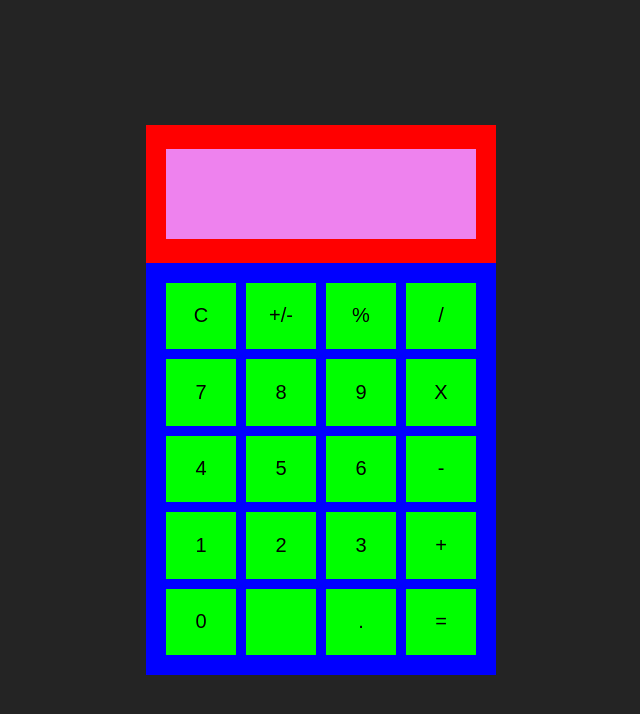
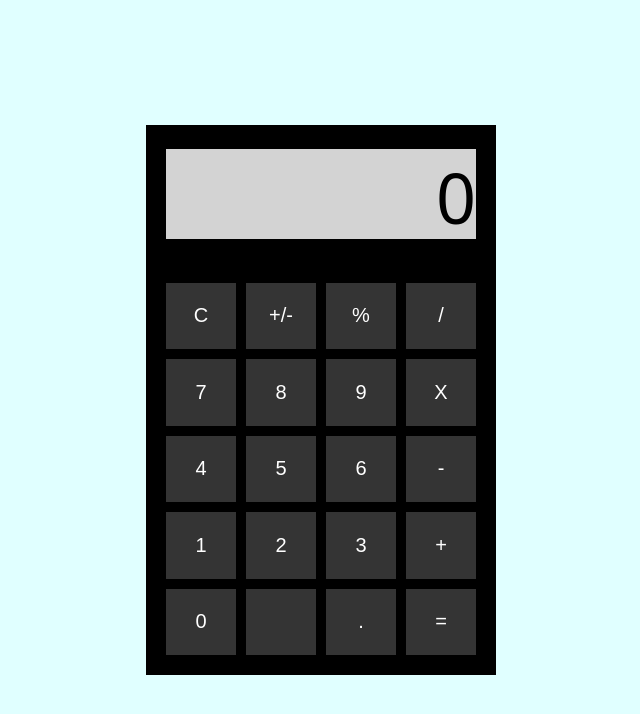
Before and after one commit to nilsmuralles/P1-Calculadora, a React (Vite) app: page / in a window 1280 px wide. Shown: the top 714 px of the page, without its empty margins (319-959 px from the left). Built offline with nearby package versions, Linux system fonts and the light colour scheme.

Commit message:
feat: Display functionallity

```diff
--- a/src/components/button/Button.css
+++ b/src/components/button/Button.css
@@ -1,7 +1,8 @@
 button {
   margin: 0;
   border: 0;
-  background-color: lime;
+  color: white;
+  background-color: #343434;
   cursor: pointer;
   font-size: 20px;
 }
--- a/src/components/calculator/Calculator.css
+++ b/src/components/calculator/Calculator.css
@@ -1,7 +1,7 @@
 main {
   width: 350px;
   height: 550px;
-  background-color: gray;
+  background-color: black;
 }
 
 .display-container {
@@ -10,13 +10,13 @@ main {
   display: flex;
   justify-content: center;
   align-items: center;
-  background-color: red;
+  background-color: black;
 }
 
 .buttons-container {
   width: 100%;
   height: 75%;
-  background-color: blue;
+  background-color: black;
   padding: 20px;
   display: grid;
   grid-template-columns: repeat(4, 1fr);
--- a/src/components/calculator/Calculator.tsx
+++ b/src/components/calculator/Calculator.tsx
@@ -1,32 +1,35 @@
 import Button from '../button/Button'
 import Display from '../display/Display'
+import useCalculator from '../../hooks/useCalculator'
 import './Calculator.css'
 
 const Calculator = () => {
+  const { display, inputNumber } = useCalculator()
+
   return (
     <>
       <main>
         <section className='display-container'>
-          <Display />
+          <Display value={ display }/>
         </section>
         <section className='buttons-container'>
           <Button label='C' onClick={()=>{}}/>
           <Button label='+/-' onClick={()=>{}}/>
           <Button label='%' onClick={()=>{}}/>
           <Button label='/' onClick={()=>{}}/>
-          <Button label='7' onClick={()=>{}}/>
-          <Button label='8' onClick={()=>{}}/>
-          <Button label='9' onClick={()=>{}}/>
+          <Button label='7' onClick={()=>{ inputNumber('7') }}/>
+          <Button label='8' onClick={()=>{ inputNumber('8') }}/>
+          <Button label='9' onClick={()=>{ inputNumber('9') }}/>
           <Button label='X' onClick={()=>{}}/>
-          <Button label='4' onClick={()=>{}}/>
-          <Button label='5' onClick={()=>{}}/>
-          <Button label='6' onClick={()=>{}}/>
+          <Button label='4' onClick={()=>{ inputNumber('4') }}/>
+          <Button label='5' onClick={()=>{ inputNumber('5') }}/>
+          <Button label='6' onClick={()=>{ inputNumber('6') }}/>
           <Button label='-' onClick={()=>{}}/>
-          <Button label='1' onClick={()=>{}}/>
-          <Button label='2' onClick={()=>{}}/>
-          <Button label='3' onClick={()=>{}}/>
+          <Button label='1' onClick={()=>{ inputNumber('1') }}/>
+          <Button label='2' onClick={()=>{ inputNumber('2') }}/>
+          <Button label='3' onClick={()=>{ inputNumber('3') }}/>
           <Button label='+' onClick={()=>{}}/>
-          <Button label='0' onClick={()=>{}}/>
+          <Button label='0' onClick={()=>{ inputNumber('0') }}/>
           <Button label=' ' onClick={()=>{}}/>
           <Button label='.' onClick={()=>{}}/>
           <Button label='=' onClick={()=>{}}/>
--- a/src/components/display/Display.css
+++ b/src/components/display/Display.css
@@ -1,5 +1,9 @@
 .display {
   width: 310px;
   height: 90px;
-  background-color: violet;
+  background-color: lightgray;
+  font-size: 70px;
+  text-align: right;
+  overflow-y: hidden;
+  overflow-x: auto;
 }
--- a/src/components/display/Display.tsx
+++ b/src/components/display/Display.tsx
@@ -1,9 +1,14 @@
 import './Display.css'
 
-const Display = () => {
+interface DisplayProps {
+  value: string
+}
+
+const Display = ({value}: DisplayProps) => {
   return (
    <>
      <div className='display'>
+        {value}
      </div>
    </>
  )
--- /dev/null
+++ b/src/hooks/useCalculator.ts
@@ -0,0 +1,15 @@
+import { useState } from "react"
+
+const useCalculator = () => {
+  const [display, setDisplay] = useState('0')
+
+  const inputNumber = (number: string) => {
+    if (display.length < 9) {
+      setDisplay(display === '0' ? number : display + number)
+    }
+  }
+
+  return { display, inputNumber }
+}
+
+export default useCalculator
--- a/src/index.css
+++ b/src/index.css
@@ -1,6 +1,6 @@
 :root {
   font-family: system-ui, Avenir, Helvetica, Arial, sans-serif;
-  background-color: #242424;
+  background-color: lightcyan;
 }
 
 * {
```
